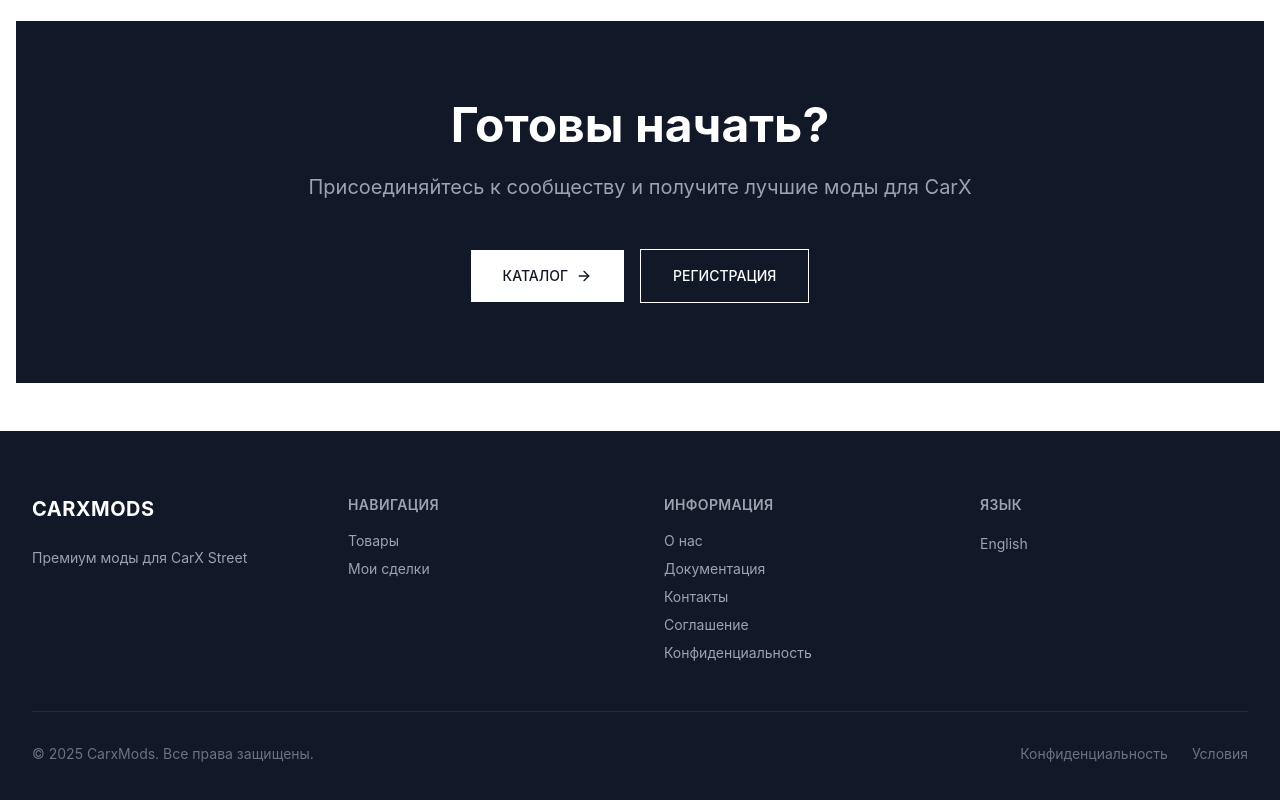
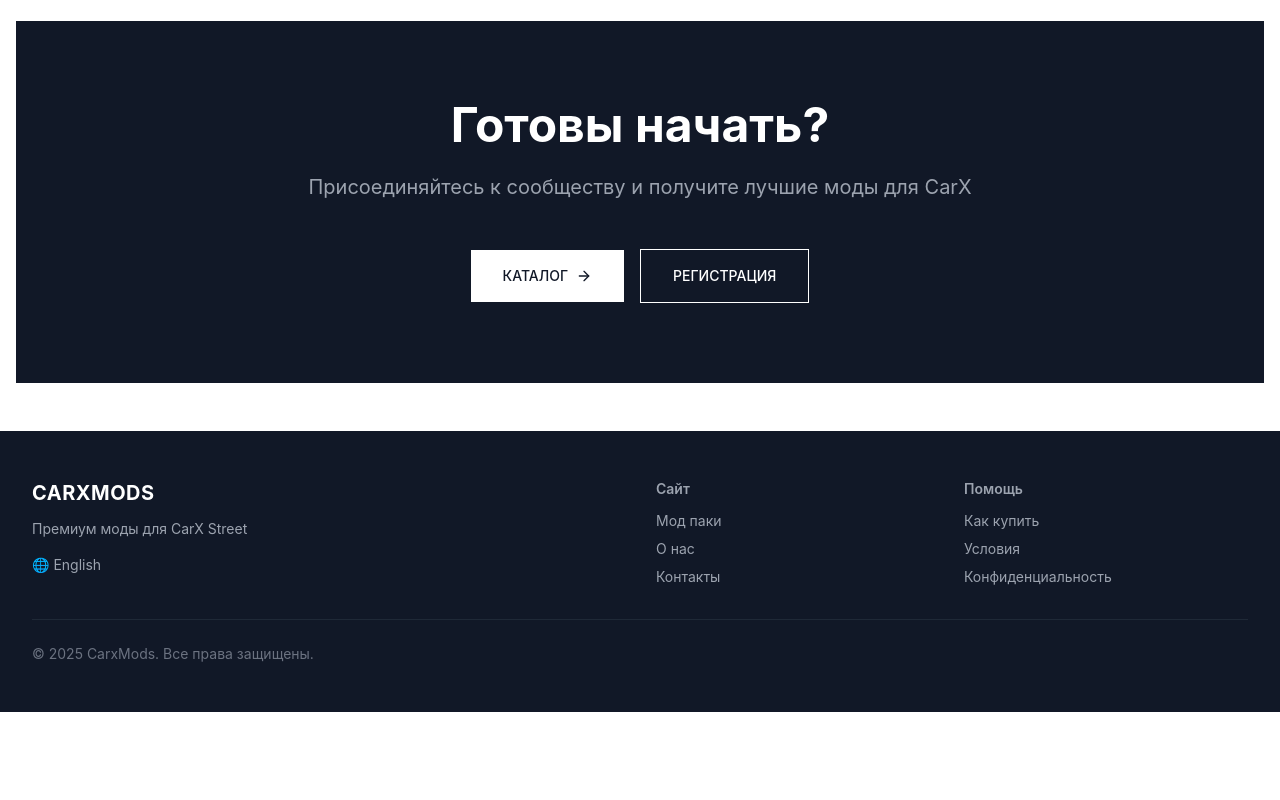
Before and after one commit to cldfls1/cars1, a React (Vite) app in the folder client/: page / in a window 1280 px wide. Shown: the part 2583-3383 px from the top of the page. After the commit the page ends 3295 px from the top, so only its background shows below. Built offline with nearby package versions, Linux system fonts and the light colour scheme; no server answers.

Commit message:
Reorganize footer: 2 columns, more compact, remove duplicates

```diff
--- a/client/src/components/Layout.tsx
+++ b/client/src/components/Layout.tsx
@@ -129,74 +129,58 @@
 
       {/* Footer */}
       <footer className="bg-gray-900 text-white mt-auto">
-        <div className="container mx-auto px-8 py-16">
-          <div className="grid grid-cols-1 md:grid-cols-4 gap-12 mb-12">
+        <div className="container mx-auto px-8 py-12">
+          <div className="grid grid-cols-1 md:grid-cols-2 gap-8 mb-8">
             <div>
-              <h3 className="text-xl font-bold mb-6 uppercase tracking-wide">CarxMods</h3>
-              <p className="text-gray-400 text-sm leading-relaxed">
+              <h3 className="text-xl font-bold mb-3 uppercase tracking-wide">CarxMods</h3>
+              <p className="text-gray-400 text-sm mb-4">
                 {i18n.language === 'ru'
                   ? 'Премиум моды для CarX Street'
                   : 'Premium mods for CarX Street'}
               </p>
+              <button onClick={toggleLanguage} className="text-sm text-gray-400 hover:text-white transition flex items-center gap-2">
+                🌐 {i18n.language === 'ru' ? 'English' : 'Русский'}
+              </button>
             </div>
+            <div className="grid grid-cols-2 gap-6">
               <div>
-              <h4 className="text-sm font-semibold mb-4 uppercase tracking-wide text-gray-400">
-                {i18n.language === 'ru' ? 'Навигация' : 'Navigation'}
+                <h4 className="text-sm font-semibold mb-3 text-gray-400">
+                  {i18n.language === 'ru' ? 'Сайт' : 'Site'}
                 </h4>
-              <div className="space-y-2">
-                <Link to="/products" className="block text-sm text-gray-400 hover:text-white transition">
-                  {t('products')}
+                <div className="space-y-2 text-sm">
+                  <Link to="/products" className="block text-gray-400 hover:text-white transition">
+                    {i18n.language === 'ru' ? 'Мод паки' : 'Mod Packs'}
                   </Link>
-                <Link to="/deals" className="block text-sm text-gray-400 hover:text-white transition">
-                  {t('my_deals')}
+                  <Link to="/about" className="block text-gray-400 hover:text-white transition">
+                    {i18n.language === 'ru' ? 'О нас' : 'About'}
+                  </Link>
+                  <Link to="/contact" className="block text-gray-400 hover:text-white transition">
+                    {i18n.language === 'ru' ? 'Контакты' : 'Contact'}
                   </Link>
                 </div>
               </div>
               <div>
-              <h4 className="text-sm font-semibold mb-4 uppercase tracking-wide text-gray-400">
-                {i18n.language === 'ru' ? 'Информация' : 'Information'}
+                <h4 className="text-sm font-semibold mb-3 text-gray-400">
+                  {i18n.language === 'ru' ? 'Помощь' : 'Help'}
                 </h4>
-              <div className="space-y-2">
-                <Link to="/about" className="block text-sm text-gray-400 hover:text-white transition">
-                  {i18n.language === 'ru' ? 'О нас' : 'About'}
+                <div className="space-y-2 text-sm">
+                  <Link to="/docs" className="block text-gray-400 hover:text-white transition">
+                    {i18n.language === 'ru' ? 'Как купить' : 'How to Buy'}
                   </Link>
-                <Link to="/docs" className="block text-sm text-gray-400 hover:text-white transition">
-                  {i18n.language === 'ru' ? 'Документация' : 'Docs'}
+                  <Link to="/terms" className="block text-gray-400 hover:text-white transition">
+                    {i18n.language === 'ru' ? 'Условия' : 'Terms'}
                   </Link>
-                <Link to="/contact" className="block text-sm text-gray-400 hover:text-white transition">
-                  {i18n.language === 'ru' ? 'Контакты' : 'Contact'}
-                </Link>
-                <Link to="/terms" className="block text-sm text-gray-400 hover:text-white transition">
-                  {i18n.language === 'ru' ? 'Соглашение' : 'Terms'}
-                </Link>
-                <Link to="/privacy" className="block text-sm text-gray-400 hover:text-white transition">
+                  <Link to="/privacy" className="block text-gray-400 hover:text-white transition">
                     {i18n.language === 'ru' ? 'Конфиденциальность' : 'Privacy'}
                   </Link>
                 </div>
               </div>
-            <div>
-              <h4 className="text-sm font-semibold mb-4 uppercase tracking-wide text-gray-400">
-                {i18n.language === 'ru' ? 'Язык' : 'Language'}
-              </h4>
-              <button onClick={toggleLanguage} className="text-sm text-gray-400 hover:text-white transition">
-                {i18n.language === 'ru' ? 'English' : 'Русский'}
-              </button>
             </div>
           </div>
-          <div className="pt-8 mt-8 border-t border-gray-800">
-            <div className="flex flex-col md:flex-row justify-between items-center gap-4">
+          <div className="pt-6 border-t border-gray-800 text-center md:text-left">
             <p className="text-gray-500 text-sm">
               &copy; 2025 CarxMods. {i18n.language === 'ru' ? 'Все права защищены.' : 'All rights reserved.'}
             </p>
-              <div className="flex gap-6 text-sm">
-                <Link to="/privacy" className="text-gray-500 hover:text-white transition">
-                  {i18n.language === 'ru' ? 'Конфиденциальность' : 'Privacy'}
-                </Link>
-                <Link to="/terms" className="text-gray-500 hover:text-white transition">
-                  {i18n.language === 'ru' ? 'Условия' : 'Terms'}
-                </Link>
-              </div>
-            </div>
           </div>
         </div>
       </footer>
```
Lines whose indentation alone changed are shown as unchanged.
